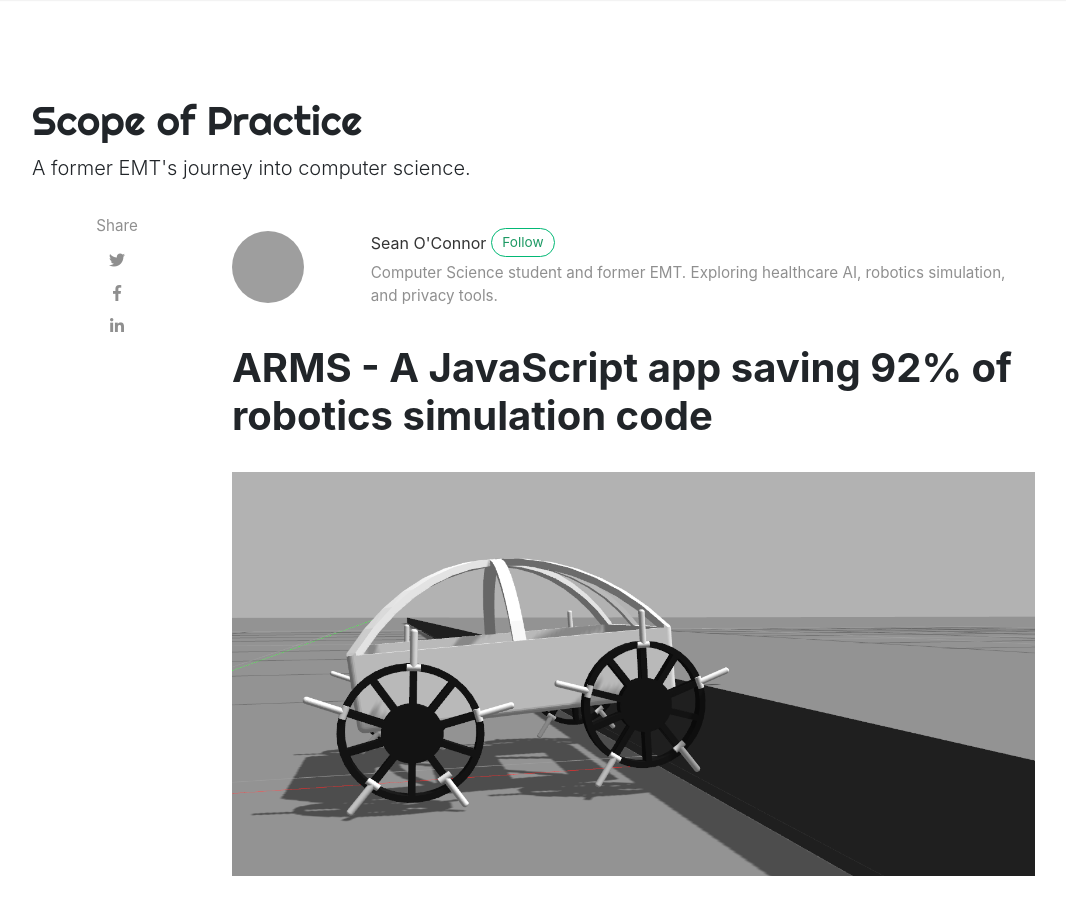
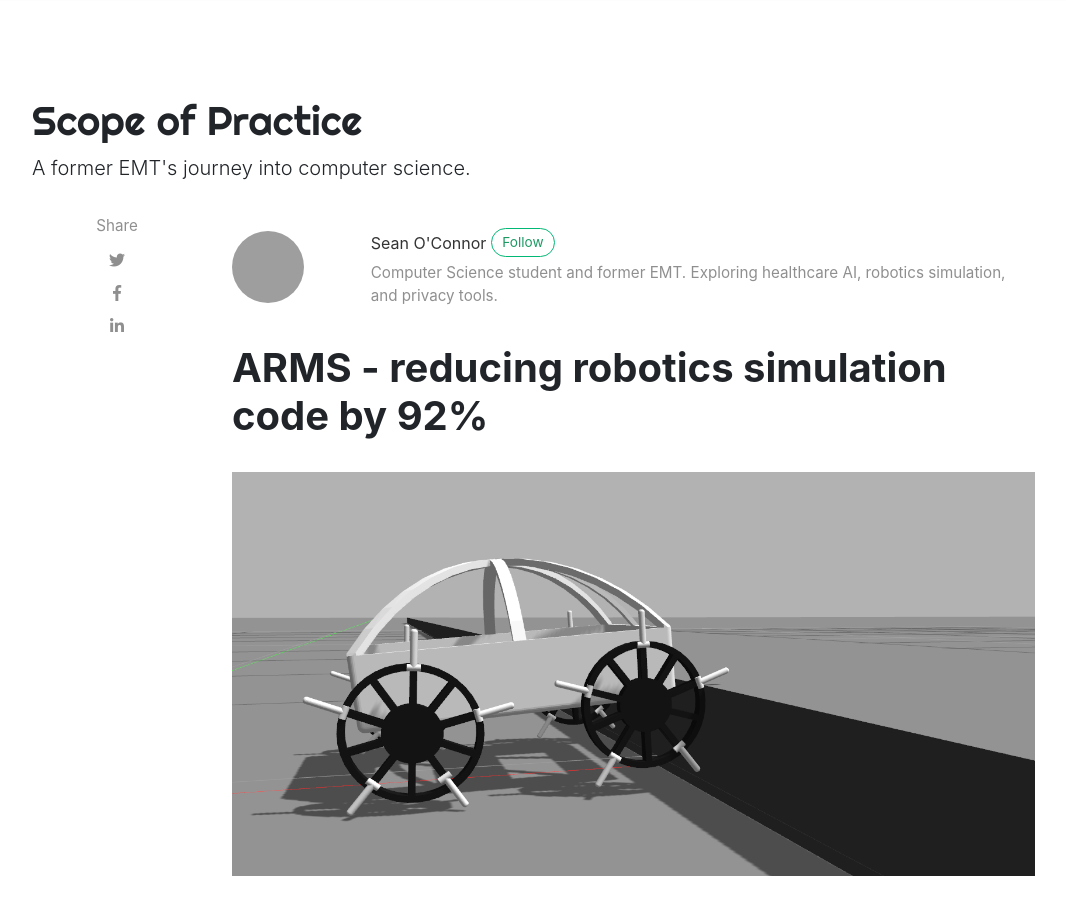
Before and after one commit to oapostrophe/oapostrophe.github.io, a Jekyll site: the page built from _posts/2021-05-20-arms-report.md, in a window 1280 px wide and 900 px high. Shown: the whole window, without its empty margins (53-1119 px from the left). Built offline with Jekyll 4.4.1, drawn with Linux system fonts in a browser that asks for light colours; nearby versions of some CDN libraries; grey boxes are pictures that could not be loaded.

```diff
--- a/_posts/2021-05-20-arms-report.md
+++ b/_posts/2021-05-20-arms-report.md
@@ -1,12 +1,12 @@
 ---
 layout: post
-title:  "ARMS - A JavaScript app saving 92% of robotics simulation code"
+title:  "ARMS - reducing robotics simulation code by 92%"
 author: sean
 categories: [ Robotics, Simulation ]
 image: assets/images/arms1/robot_image.png
 featured: true
 hidden: true
-description: "ARMS is a concise and intuitive alternative for writing verbose XML-based robotics simulation languages.  This post charts my journey building it over Spring 2022 and the path ahead."
+description: "A concise and intuitive alternative for writing verbose XML-based robotics simulation languages, built using browser JavaScript."
 comments: false
 ---
 
```
